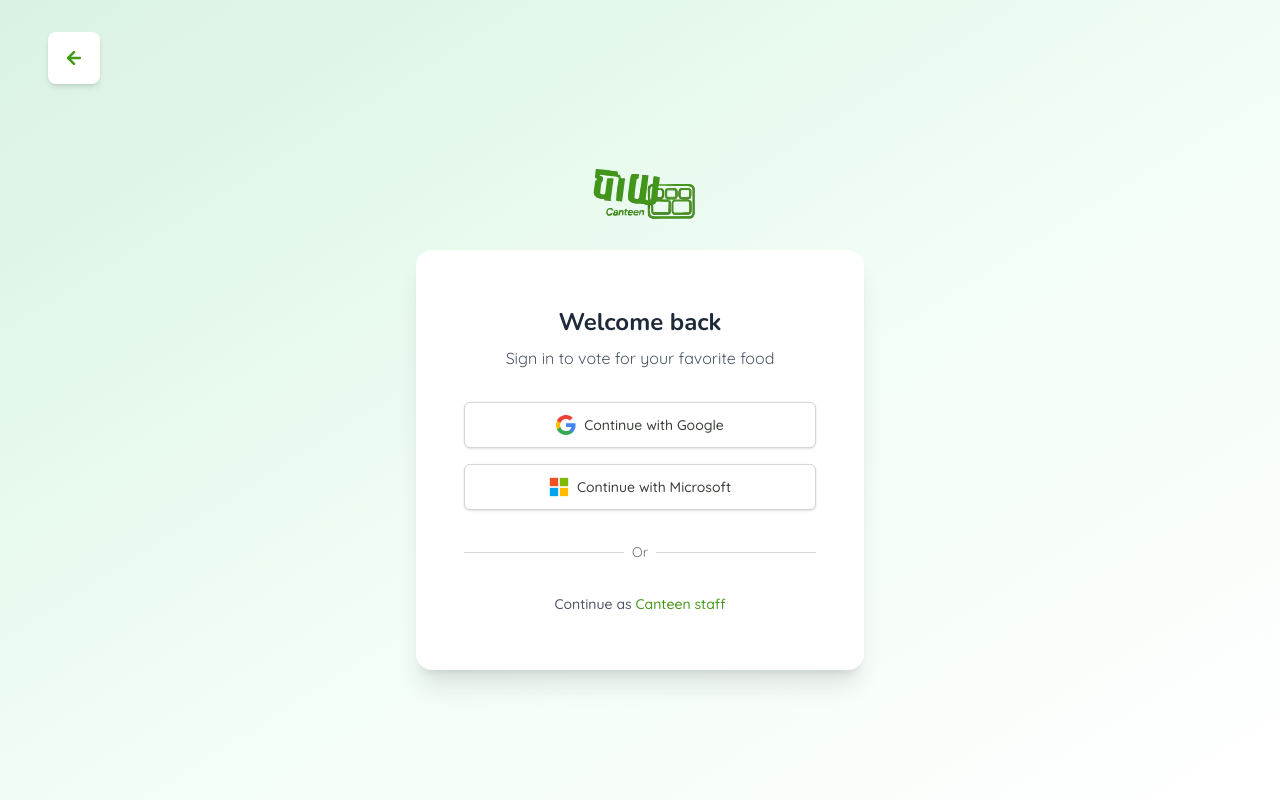
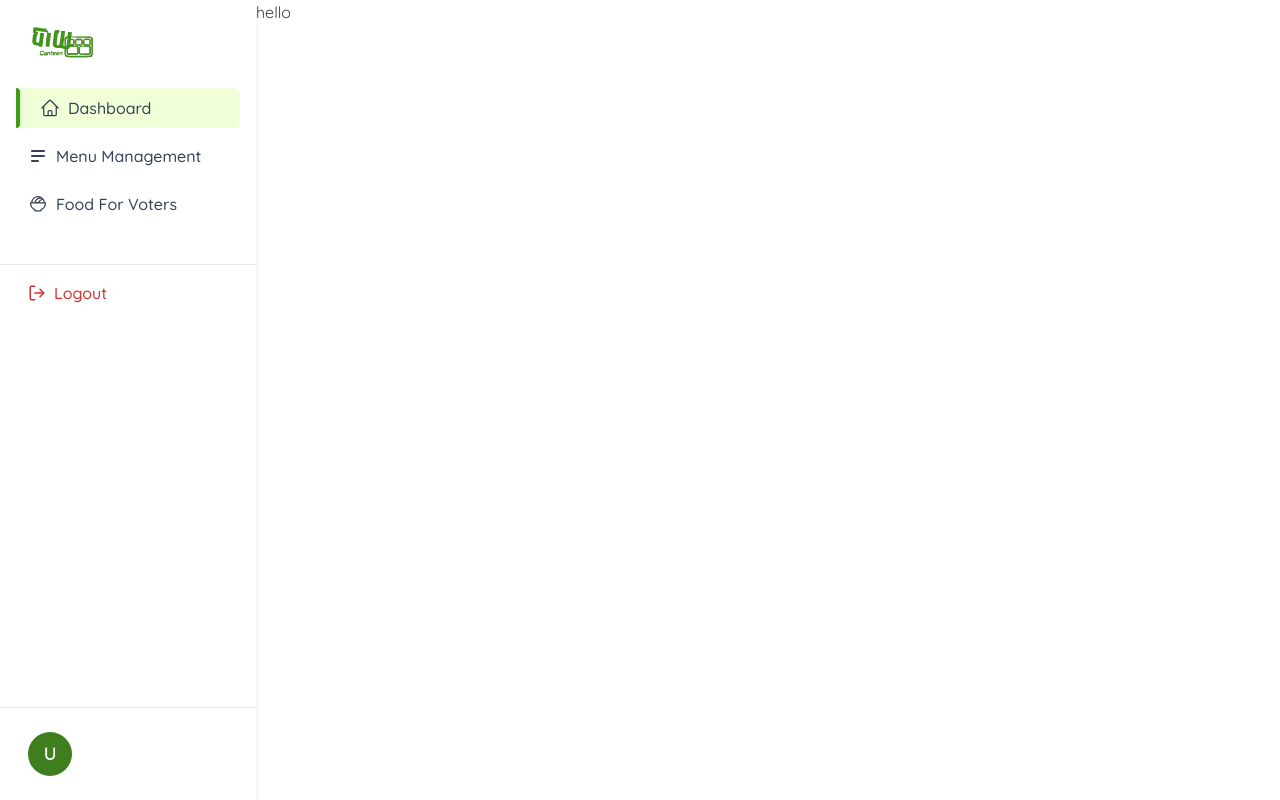
Before and after one commit to rscbpch/meal-voting-system-frontend, a React (Vite) app: page /dashboard in a window 1280 px wide. Before the commit this address led to /sign-in. Built offline with nearby package versions, Linux system fonts and the light colour scheme; no server answers; a web font is replaced by a local one.

Commit message:
update authentication and staff side bar

```diff
--- a/src/components/Navbar.tsx
+++ b/src/components/Navbar.tsx
@@ -26,7 +26,7 @@ const Navbar = () => {
     const { isEng, setIsEng } = useLanguage();
     const [hover, setHover] = useState(false);
     const { user, isAuthenticated, logout } = useAuth();
-    const [isLoggedIn, setIsLoggedIn] = useState(isAuthenticated);
+    // const [isLoggedIn, setIsLoggedIn] = useState(isAuthenticated);
     const buttonTextWidth = "w-7";
     useEffect(() => {
         const handleClickOutside = (event: MouseEvent) => {
@@ -47,9 +47,10 @@ const Navbar = () => {
     const handleLogout = async () => {
         setIsLoggingOut(true);
         logout();
-        setIsLoggedIn(false);
         setShowUserDropdown(false);
-        navigate("/");
+        await new Promise((res) => setTimeout(res, 300));
+        navigate("/")
+
     };
 
     const getInitials = (name?: string): string => {
@@ -88,10 +89,9 @@ const Navbar = () => {
                     Home
                 </Link>
                 <Link
-                    to="/shop"
+                    to="/menu"
                     className={`font-semibold transition-colors cursor-pointer ${
-                        location.pathname === "/shop" ||
-                        location.pathname.startsWith("/menu")
+                        location.pathname === "/menu"
                             ? "text-[#3E7B27]"
                             : "text-gray-700 hover:text-[#3E7B27]"
                     }`}
@@ -207,7 +207,7 @@ const Navbar = () => {
                     {/* <div className="flex items-center bg-[#DDF4E7] space-x-2"> */}
 
                     {/* display dropdown */}
-                    {isLoggedIn ? (
+                    {isAuthenticated ? (
                         <div
                             onMouseEnter={() => setShowUserDropdown(true)}
                             onMouseLeave={() => setShowUserDropdown(false)}
--- a/src/components/PrivateRoute.tsx
+++ b/src/components/PrivateRoute.tsx
@@ -15,11 +15,14 @@ const PrivateRoute = ({ children, allowedRoles }: PrivateRouteProps) => {
         return <div>Loading...</div>; // or your spinner component
     }
 
+    const role = user?.role;
+    // inside your ProtectedRoute or AuthContext redirect logic
     if (!isAuthenticated) {
-    return <Navigate to="/sign-in" replace />;
+        if (role === "staff") {
+            return <Navigate to="/" />;
         }
-
-  const role = user?.role;
+        // return <Navigate to="/sign-in" />;
+    }
 
     if (allowedRoles && role && !allowedRoles.includes(role)) {
         // User is authenticated but not allowed
--- a/src/components/SideBar.tsx
+++ b/src/components/SideBar.tsx
@@ -1,27 +1,49 @@
-import { Fragment } from "react";
-import { Menu, Transition } from "@headlessui/react";
-import {
-  ChevronUpIcon,
-  Cog8ToothIcon,
-  UserIcon,
-} from "@heroicons/react/20/solid";
-import {
-  HomeIcon,
-  TicketIcon,
-  Square2StackIcon,
-} from "@heroicons/react/24/outline";
+import { HomeIcon } from "@heroicons/react/24/outline";
+import { FiLogOut } from "react-icons/fi";
 import LogoWhite from "../assets/LogoWhite-removebg.svg";
 import { useAuth } from "../context/AuthContext";
+import { HiMenuAlt2 } from "react-icons/hi";
+import { PiBowlFood } from "react-icons/pi";
+import { useNavigate } from "react-router-dom";
 
-export default function Sidebar() {
+import { useState } from "react";
+
+const Sidebar = () => {
+    const { user, logout } = useAuth();
+    const navigate = useNavigate();
+
+    const [isLoggingOut, setIsLoggingOut] = useState(false);
+    const getInitials = (name?: string): string => {
+        if (!name) return "U"; // fallback if no name
+
+        const parts = name.trim().split(" ");
+        let initials = parts[0].charAt(0).toUpperCase();
+
+        if (parts.length > 1) {
+            initials += parts[parts.length - 1].charAt(0).toUpperCase();
+        }
+
+        return initials;
+    };
+
+    const handleLogout = async () => {
+        setIsLoggingOut(true);
+
+        // small delay to show spinner (optional)
+        await new Promise((res) => setTimeout(res, 300));
+
+        logout(); // clears user
+        navigate("/");
+    };
+
     return (
-    <div className="flex h-screen bg-gray-50">
+        <div className="flex min-h-screen">
             {/* Sidebar */}
-      <aside className="w-64 bg-white shadow-md flex flex-col">
+            <aside className="w-64 h-screen fixed top-0 left-0 bg-white shadow-md flex flex-colw-64 bg-white shadow-md flex flex-col">
                 {/* Header */}
-        <div className="">
-          <Menu as="div" className="relative">
-            <Menu.Button className="w-full flex items-center justify-between px-3 h-20">
+                <div>
+                    <div className="relative">
+                        <div className="w-full flex items-center justify-between px-3 h-20">
                             <div className="flex items-center gap-3">
                                 <div className="h-24 w-24">
                                     <img
@@ -32,66 +54,109 @@ export default function Sidebar() {
                                 </div>
                                 {/* <span className="font-medium"><span className="khmer-font">បាយ</span>-Canteen</span> */}
                             </div>
-            </Menu.Button>
-
-          </Menu>
+                        </div>
+                    </div>
                 </div>
 
                 {/* Body */}
-        <div className="flex-1 p-4 pt-1 overflow-y-auto">
+                <div className="flex-1 overflow-y-auto font-medium flex flex-col">
+                    <div className="flex flex-col gap-y-2 p-4 pt-2">
                         <a
                             href="/dashboard"
-            className="flex items-center gap-2 px-3 py-2 rounded-md hover:bg-gray-100"
+                            className={` relative flex items-center gap-2 px-3 py-2 rounded-md text-gray-700 transition-all
+                              ${
+                                  location.pathname === "/dashboard"
+                                      ? "bg-[#F0FFD8] pl-6" // padding-left adjusted for the border
+                                      : "hover:bg-[#F6FFE8]"
+                              }`}
                         >
-            <HomeIcon className="w-5 h-5" />
+                            {/* Left border with lighter shadow */}
+                            {location.pathname === "/dashboard" && (
+                                <span className="absolute left-0 top-0 h-full w-1 bg-[#429818] shadow-[1px_0_4px_rgba(62,123,39,0.2)] rounded-tr-md rounded-br-md"></span>
+                            )}
+                            <HomeIcon className="w-5 h-5 z-10" />
                             Dashboard
                         </a>
                         <a
-            href="/events"
-            className="flex items-center gap-2 px-3 py-2 rounded-md hover:bg-gray-100"
+                            href="/menu-management"
+                            className={` relative flex items-center gap-2 px-3 py-2 rounded-md text-gray-700 transition-all
+                              ${
+                                  location.pathname === "/menu-management"
+                                      ? "bg-[#F0FFD8] pl-6" // padding-left adjusted for the border
+                                      : "hover:bg-[#F6FFE8]"
+                              }`}
                         >
-            <Square2StackIcon className="w-5 h-5" />
+                            {/* Left border with lighter shadow */}
+                            {location.pathname === "/menu-management" && (
+                                <span className="absolute left-0 top-0 h-full w-1 bg-[#429818] shadow-[1px_0_4px_rgba(62,123,39,0.2)] rounded-tr-md rounded-br-md"></span>
+                            )}
+                            <HiMenuAlt2 className="w-5 h-5 z-10" />
                             Menu Management
                         </a>
                         <a
-            href="/orders"
-            className="flex items-center gap-2 px-3 py-2 rounded-md hover:bg-gray-100"
+                            href="/food"
+                            className={` relative flex items-center gap-2 px-3 py-2 rounded-md text-gray-700 transition-all
+                              ${
+                                  location.pathname === "/food"
+                                      ? "bg-[#F0FFD8] pl-6" // padding-left adjusted for the border
+                                      : "hover:bg-[#F6FFE8]"
+                              }`}
                         >
-            <TicketIcon className="w-5 h-5" />
+                            {/* Left border with lighter shadow */}
+                            {location.pathname === "/food" && (
+                                <span className="absolute left-0 top-0 h-full w-1 bg-[#429818] shadow-[1px_0_4px_rgba(62,123,39,0.2)] rounded-tr-md rounded-br-md"></span>
+                            )}
+                            <PiBowlFood className="w-5 h-5 z-10" />
                             Food For Voters
                         </a>
                     </div>
+                    <div className="mt-6 border-t border-gray-200  p-4 pt-2">
+                        <button
+                            onClick={handleLogout}
+                            disabled={isLoggingOut}
+                            className="relative w-full flex items-center gap-2 px-3 py-2 rounded-md text-[#D32F2F] hover:bg-[#FFF0F0] text-base font-medium disabled:opacity-50 disabled:cursor-not-allowed"
+                        >
+                            {isLoggingOut ? (
+                                <div className="flex items-center space-x-2">
+                                    <div className="animate-spin rounded-full h-4 w-4 border-2 border-red-600 border-t-transparent"></div>
+                                    <span>Signing out...</span>
+                                </div>
+                            ) : (
+                                <>
+                                    <FiLogOut
+                                        size={18}
+                                        className="text-[#D32F2F]"
+                                    />
+                                    <span>Logout</span>
+                                </>
+                            )}
+                        </button>
+                    </div>
+                </div>
 
                 {/* Footer */}
-        <div className="p-4 border-t">
-          <Menu as="div" className="relative">
-            <Menu.Button className="w-full flex items-center justify-between px-3 py-2 rounded-md bg-gray-100 hover:bg-gray-200">
-              <div className="flex items-center gap-2">
-                <img
-                  src="/profile-photo.jpg"
-                  alt="Profile"
-                  className="w-8 h-8 rounded-full"
-                />
+                <div className="p-4 border-t border-gray-200">
+                    <div className="relative">
+                        <div className="w-full flex items-center justify-between px-3 py-2 rounded-md">
+                            <div className="flex items-center gap-3">
+                                <div className="w-11 h-11 rounded-full bg-[#3E7E1F] flex items-center justify-center text-white font-semibold text-lg">
+                                    {getInitials(user?.displayName || "U")}
+                                </div>
                                 <div>
-                  <p className="text-sm font-medium">Erica</p>
-                  <p className="text-xs text-gray-500">erica@example.com</p>
+                                    <p className="text-md font-medium">
+                                        {user?.displayName}
+                                    </p>
+                                    <p className="text-sm text-gray-500">
+                                        {user?.email}
+                                    </p>
                                 </div>
                             </div>
-              <ChevronUpIcon className="w-5 h-5" />
-            </Menu.Button>
-            <Transition
-              as={Fragment}
-              enter="transition ease-out duration-100"
-              enterFrom="transform opacity-0 scale-95"
-              enterTo="transform opacity-100 scale-100"
-              leave="transition ease-in duration-75"
-              leaveFrom="transform opacity-100 scale-100"
-              leaveTo="transform opacity-0 scale-95"
-            >
-            </Transition>
-          </Menu>
+                        </div>
+                    </div>
                 </div>
             </aside>
         </div>
     );
-}
+};
+
+export default Sidebar;
--- a/src/context/AuthContext.tsx
+++ b/src/context/AuthContext.tsx
@@ -9,6 +9,7 @@ type AuthContextType = {
   error: string | null;
   setUser: (u: User | null) => void;
   isAuthenticated: boolean;
+  login: (userData: User, token: string, role?: string) => void;
   logout: () => void;
 };
 
@@ -20,32 +21,55 @@ export const AuthProvider = ({ children }: { children: React.ReactNode }) => {
   const [error, setError] = useState<string | null>(null);
 
   useEffect(() => {
-    const fetchProfile = async () => {
+    const init = async () => {
       setLoading(true);
-      setError(null);
       try {
-        const profile = await getProfile();
-        setUser(profile);
+        const token = localStorage.getItem("token");
+        const storedUser = localStorage.getItem("user");
+
+        if (storedUser) {
+          setUser(JSON.parse(storedUser));
+        } else if (token) {
+          const profile = await getProfile();
+          if (profile) {
+            setUser(profile);
+            localStorage.setItem("user", JSON.stringify(profile));
+          }
+        }
       } catch (err) {
         setError("Failed to fetch profile");
+        setUser(null);
       } finally {
         setLoading(false);
       }
     };
-    fetchProfile();
+
+    init();
   }, []);
+
+  const login = (userData: User, token: string, role?: string) => {
+    localStorage.setItem("token", token);
+    if (role) {
+      localStorage.setItem("userRole", role);
+    }
+    localStorage.setItem("user", JSON.stringify(userData));
+    setUser(userData); // triggers Navbar update instantly
+  };
 
   const logout = () => {
     localStorage.removeItem("token");
-    localStorage.removeItem("userRole"); // if you store role separately
-    setUser(null); // automatically sets isAuthenticated = false
+    localStorage.removeItem("userRole");
+    localStorage.removeItem("user");
+    setUser(null);
   };
+
 
   const isAuthenticated = !!user;
 
+
   return (
     <AuthContext.Provider
-      value={{ user, loading, error, setUser, isAuthenticated, logout }}
+      value={{ user, loading, error, setUser, isAuthenticated, login, logout }}
     >
       {children}
     </AuthContext.Provider>
--- a/src/pages/auth/Callback.tsx
+++ b/src/pages/auth/Callback.tsx
@@ -6,9 +6,11 @@ import {
 } from "../../services/authService";
 import LogoWhite from "../../assets/LogoWhite-removebg.svg";
 import PageTransition from "../../components/PageTransition";
+import { useAuth } from "../../context/AuthContext";
 
 const Callback = () => {
     const navigate = useNavigate();
+    const { login } = useAuth();
     const [status, setStatus] = useState<string>(
         "Processing authentication..."
     );
@@ -39,6 +41,10 @@ const Callback = () => {
 
                     if (user) {
                         console.log("Login successful, user:", user);
+                        // Update AuthContext immediately so Navbar reacts without refresh
+                        try {
+                            login(user, token, user?.role);
+                        } catch {}
                         setStatus("Login successful! Redirecting...");
                         setTimeout(() => navigate("/"), 1000); // Small delay to show success
                     } else {
--- a/src/pages/auth/SetupAccount.tsx
+++ b/src/pages/auth/SetupAccount.tsx
@@ -3,9 +3,11 @@ import { useNavigate } from "react-router-dom";
 import LogoWhite from "../../assets/LogoWhite-removebg.svg";
 import API from "../../services/axios";
 import PageTransition from "../../components/PageTransition";
+import { useAuth } from "../../context/AuthContext";
 
 const SetupAccount = () => {
     const navigate = useNavigate();
+    const { login } = useAuth();
     const [generation, setGeneration] = useState<string>("");
     const [loading, setLoading] = useState(false);
     const [error, setError] = useState<string | null>(null);
@@ -42,7 +44,7 @@ const SetupAccount = () => {
                 generation: parseInt(generation),
             });
 
-            // Fetch user profile to get role
+            // Fetch user profile to get role and update auth context immediately
             const response = await API.get("/user/profile");
             const user = response.data.data.user;
 
@@ -50,7 +52,11 @@ const SetupAccount = () => {
                 localStorage.setItem("userRole", user.role);
             }
 
-            // Redirect to home
+            const token = localStorage.getItem("token") || "";
+            try {
+                login(user, token, user?.role);
+            } catch {}
+
             navigate("/");
         } catch (err: any) {
             console.error("Setup error:", err);
--- a/src/pages/auth/StaffLogin.tsx
+++ b/src/pages/auth/StaffLogin.tsx
@@ -9,7 +9,7 @@ import { useAuth } from "../../context/AuthContext";
 
 const StaffLogin = () => {
     const navigate = useNavigate();
-    const { setUser } = useAuth();
+    const { login: loginToContext } = useAuth();
     const [formData, setFormData] = useState<StaffLoginData>({
         email: "",
         password: "",
@@ -38,8 +38,10 @@ const StaffLogin = () => {
         setError("");
 
         try {
-            const loggedInUser = await login(formData); // call authService
-            setUser(loggedInUser);
+            const loggedInUser = await login(formData); // call API
+            const token = localStorage.getItem("token") || "";
+            // Update context to refresh UI immediately
+            loginToContext(loggedInUser, token, loggedInUser?.role);
             navigate("/dashboard"); // redirect after login
         } catch (err: any) {
             setError(err.response?.data?.message || "Login failed");
--- a/src/pages/staff/Dashboard.tsx
+++ b/src/pages/staff/Dashboard.tsx
@@ -1,10 +1,17 @@
 import Sidebar from "../../components/SideBar";
-
+import PageTransition from "../../components/PageTransition";
 
 const Dashboard = () => {
     return (
-        <Sidebar />
+        <div className="min-h-screen flex">
+            <Sidebar />
+            <PageTransition>
+                <main className="ml-64 flex-1 overflow-y-auto">
+                    <h1>hello</h1>
+                </main>
+            </PageTransition>
+        </div>
     );
-}
+};
 
 export default Dashboard;
```
Also changed, not shown: src/App.tsx (+6 -1 lines). Lines whose indentation alone changed are shown as unchanged.
